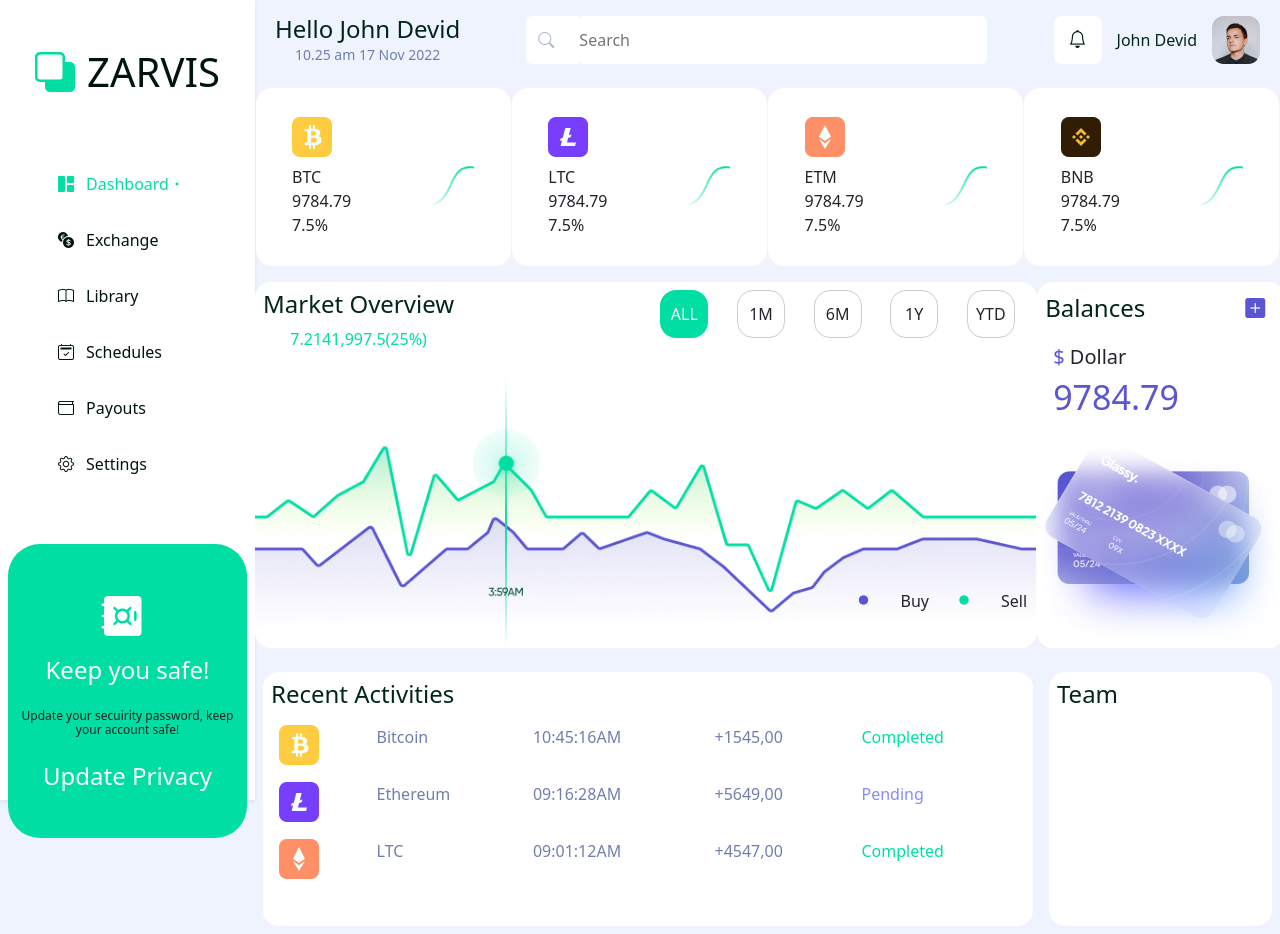
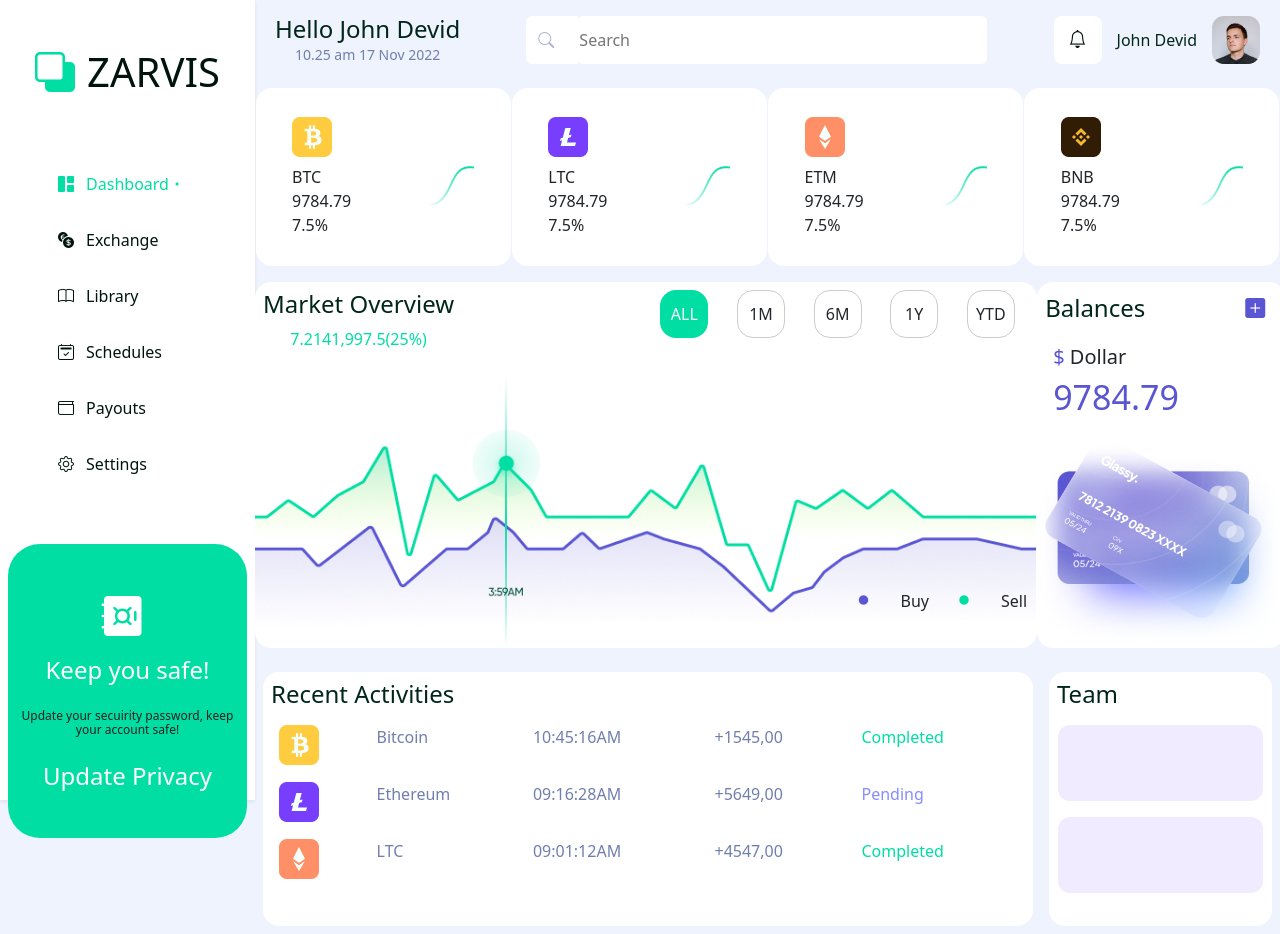
Before and after one commit to Sandun-Induranga/React-Dashboard, a React (Create React App) app: page / in a window 1280 px wide. Built offline with nearby package versions, Linux system fonts and the light colour scheme.

Commit message:
Content Updated

```diff
--- a/src/components/team/team.css
+++ b/src/components/team/team.css
@@ -9,3 +9,11 @@
     font-weight: normal;
     text-align: left;
 }
+
+.team > aside> section {
+    width: 205px;
+    height: 76px;
+    background: #783EFD;
+    opacity: 0.1;
+    border-radius: 12px;
+}
--- a/src/components/team/team.jsx
+++ b/src/components/team/team.jsx
@@ -1,12 +1,18 @@
 import React from "react";
 import "./team.css";
 
-function Team(){
-    return(
-        <div className="team bg-white m-2">
-            <h1 className="m-2">Team</h1>
-        </div>
-    );
+function Team() {
+  return (
+    <div className="team bg-white m-2">
+      <h1 className="m-2">Team</h1>
+
+      <aside className="d-flex flex-column align-items-center">
+        <section className="m-2"></section>
+
+        <section className="m-2"></section>
+      </aside>
+    </div>
+  );
 }
 
 export default Team;
```
